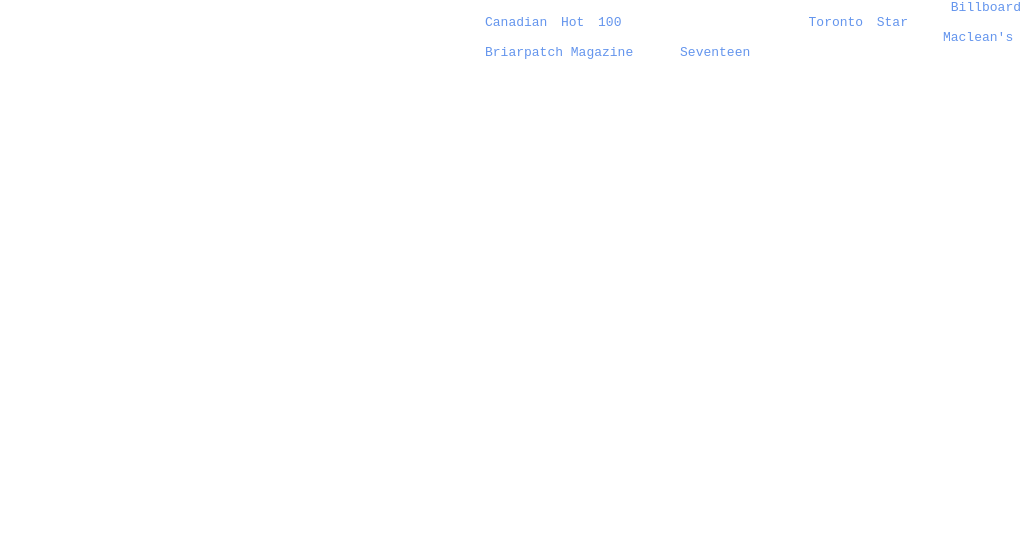
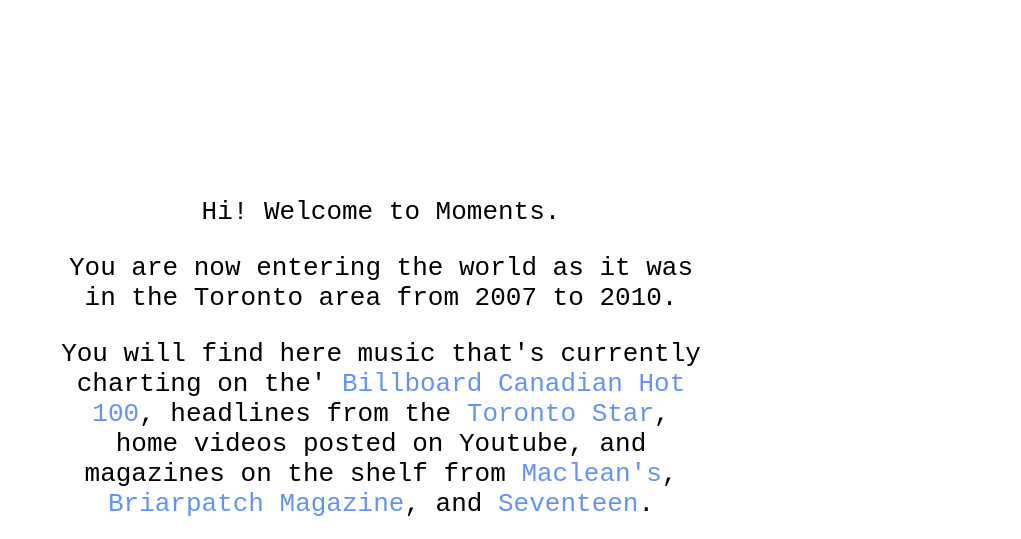
Before and after one commit to CCaleighC/Moments, a plain HTML site: page index.html in a window 1280 px wide. Shown: the top 539 px of the page, without its empty margins (259-1280 px from the left). Drawn offline with Linux system fonts and the light colour scheme.

Commit message:
Updated files
mostly made changes to the site's css and index page

```diff
--- a/index.html
+++ b/index.html
@@ -1,12 +1,13 @@
-<!doctype
-<html>
+<!doctype html>
+<html class='welcomepage'>
 
 <head>
   <link rel=stylesheet href=style.css>
 </head>
 
+<main>
 <p>
-  Hi! Welcome to my Moments.
+  Hi! Welcome to Moments.
 </p>
 
 <p>
@@ -20,4 +21,9 @@
   and magazines on the shelf from <a href="https://macleans.ca/">Maclean's</a>, <a href="https://briarpatchmagazine.com/">Briarpatch Magazine</a>, and <a href="https://www.seventeen.com/">Seventeen</a>.
 </p>
 
+<h1>
+  <a href="0701.html">Enter</a>
+</h1>
+</main>
+
 </html>
--- a/style.css
+++ b/style.css
@@ -16,13 +16,6 @@
     color:cornflowerblue;
 }
 
-p {
-    text-align: justify;
-    font-size: 100%;
-    color:white;
-    text-decoration: none;
-}
-
 a {
     text-align: justify;
     font-size: 100%;
@@ -39,7 +32,7 @@
     text-decoration: none;
 }
 
-body {
+html:not(.welcomepage) body {
     display: grid;
     width: 100%;
     height: 100%;
@@ -54,6 +47,26 @@
     place-items: stretch;
 }
 
+html.welcomepage body {
+    display: grid;
+    width: 100%;
+    height: 100%;
+
+    place-items: center;
+}
+
+.welcomepage main {
+    display: grid;
+    gap: 2rem;
+    width: 50%;
+    font-size: 200%;
+}
+
+.welcomepage main * {
+
+    text-align: center;
+}
+
 nav {
     display: grid;
     place-self: end;
@@ -66,12 +79,13 @@
     font-weight: 100;
 }
 
-h1 {
+html:not(.welcomepage) h1 {
     place-self: start;
     writing-mode: vertical-rl;
     transform: rotate(180deg);
     font-size: 12rem;
-    line-height: 4rem;
+    line-height: 12rem;
+    margin-left: -1rem;
     font-weight: 100;
 }
 
```
